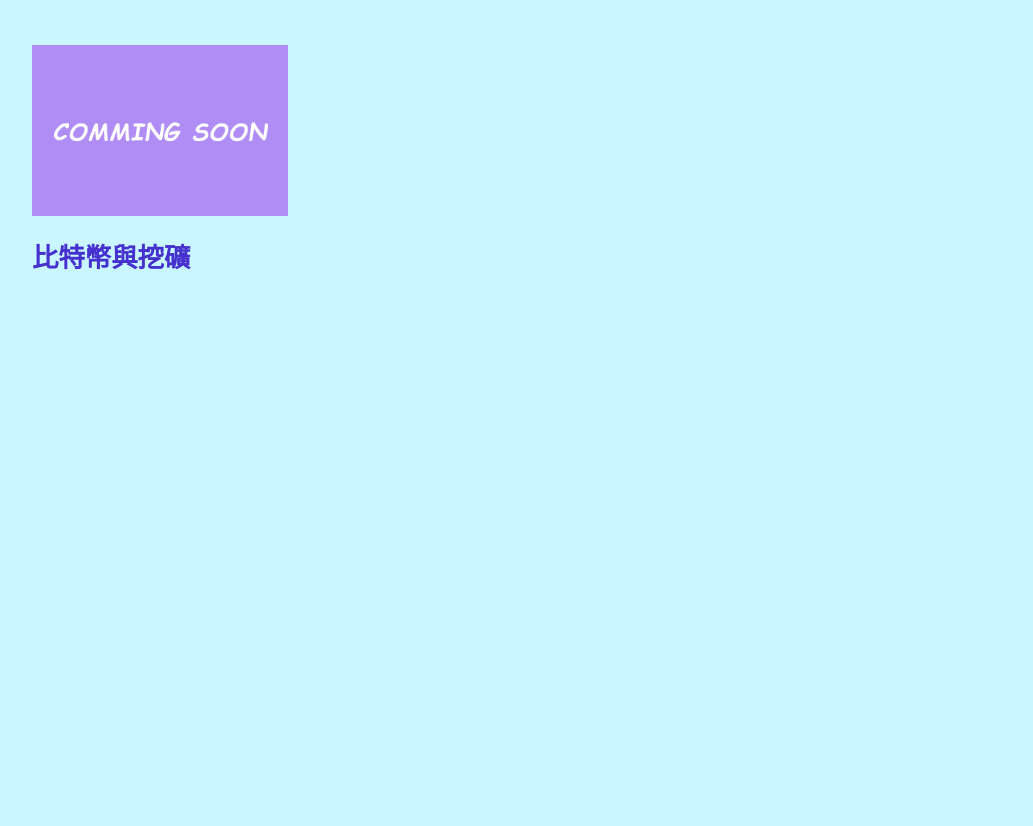
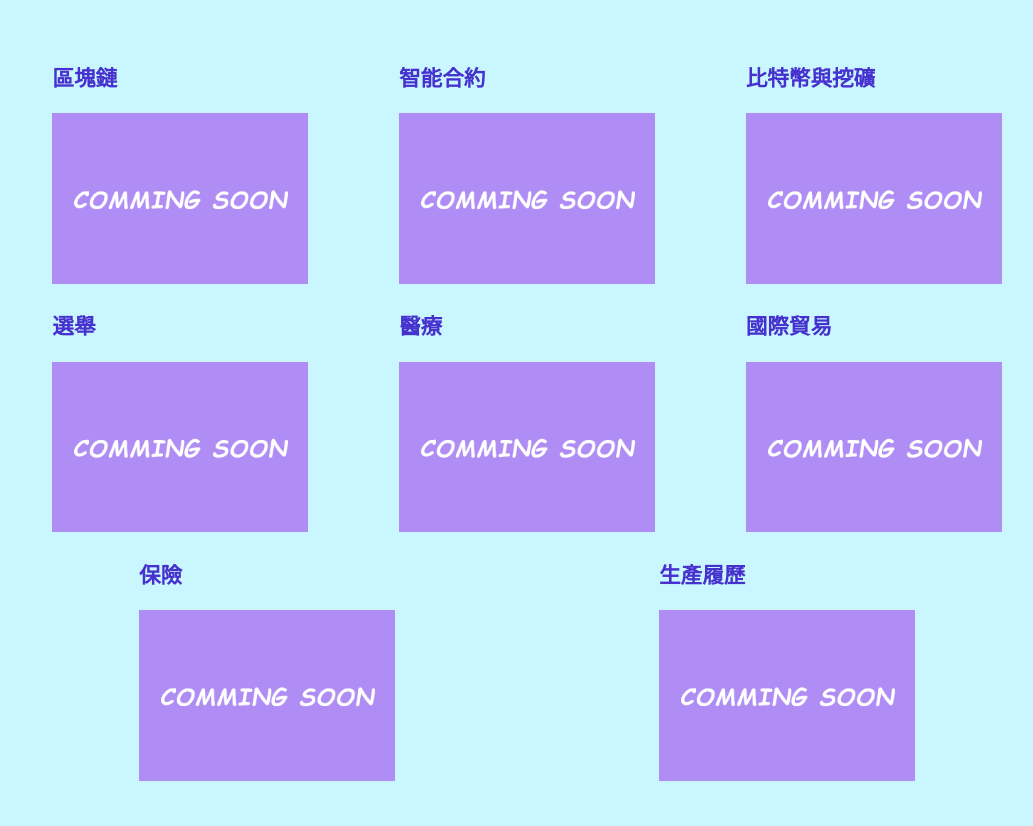
Before and after one commit to Uni1352/StoryHall, a PHP site: page /storyhall.php in a window 1280 px wide. Shown: the part 80-906 px from the top of the page, without its empty margins (113-1146 px from the left). Before the commit the page ends 350 px from the top, so only its background shows below. Run offline with PHP 8.4, Linux system fonts and the light colour scheme; the visitor is signed in with stand-in values (Sample User, id 1); some libraries are stand-ins or nearby versions.

Commit message:
modify storyhall.html to storyhall.php

```diff
--- a/about.html
+++ b/about.html
@@ -19,7 +19,7 @@
             <ul class="menu">
                 <li class="menu__item"><a href="./about.html">關於區塊鏈</a></li>
                 <li class="menu__item"><a href="./history.html">歷史回顧</a></li>
-                <li class="menu__item"><a href="#">行動故事館</a></li>
+                <li class="menu__item"><a href="./storyhall.php">行動故事館</a></li>
                 <li class="menu__item"><a href="./resource.html">學習資源</a></li>
                 <!-- <li class="menu__item"><a href="./download.html">下載專區</a></li> -->
                 <li class="menu__item"><a href="./login.php">登入</a></li>
@@ -259,7 +259,7 @@
         </div>
     </div>
     <script src="./stylesheets/js/tabs.js"></script>
-    <script src="./stylesheets/js/alert.js"></script>
+    <!-- <script src="./stylesheets/js/authentication.js"></script> -->
 </body>
 
 </html>
--- a/forget.php
+++ b/forget.php
@@ -19,7 +19,7 @@
             <ul class="menu">
                 <li class="menu__item"><a href="./about.html">關於區塊鏈</a></li>
                 <li class="menu__item"><a href="./history.html">歷史回顧</a></li>
-                <li class="menu__item"><a href="#">行動故事館</a></li>
+                <li class="menu__item"><a href="./storyhall.php">行動故事館</a></li>
                 <li class="menu__item"><a href="./resource.html">學習資源</a></li>
                 <!-- <li class="menu__item"><a href="./download.html">下載專區</a></li> -->
                 <li class="menu__item"><a href="./login.php">登入</a></li>
@@ -39,7 +39,6 @@
             </div>
         </div>
     </div>
-    <script src="./stylesheets/js/alert.js"></script>
 </body>
 
 </html>
--- a/history.html
+++ b/history.html
@@ -19,7 +19,7 @@
             <ul class="menu">
                 <li class="menu__item"><a href="./about.html">關於區塊鏈</a></li>
                 <li class="menu__item"><a href="./history.html">歷史回顧</a></li>
-                <li class="menu__item"><a href="#">行動故事館</a></li>
+                <li class="menu__item"><a href="./storyhall.php">行動故事館</a></li>
                 <li class="menu__item"><a href="./resource.html">學習資源</a></li>
                 <!-- <li class="menu__item"><a href="./download.html">下載專區</a></li> -->
                 <li class="menu__item"><a href="./login.php">登入</a></li>
@@ -482,7 +482,7 @@
         </div>
     </div>
     <script src="./stylesheets/js/timeline.js"></script>
-    <script src="./stylesheets/js/alert.js"></script>
+    <!-- <script src="./stylesheets/js/authentication.js"></script> -->
 </body>
 
 </html>
--- a/index.html
+++ b/index.html
@@ -42,7 +42,7 @@
         </div>
         <div class="container__item">
             <div class="container__item--round" id="storyhall">
-                <a href="#">
+                <a href="./storyhall.php">
                     <div>
                         <div class="container__image">
                             <img src="./images/index/storyhall.png" alt="storyhall">
@@ -64,7 +64,7 @@
                 </a>
             </div>
             <div class="container__item--round" id="member">
-                <a href="#">
+                <a href="./member.php">
                     <div>
                         <div class="container__image">
                             <img src="./images/index/member.png" alt="" style="width: 20vh">
@@ -75,7 +75,7 @@
             </div>
         </div>
     </div>
-    <script src="./stylesheets/js/alert.js"></script>
+    <!-- <script src="./stylesheets/js/authentication.js"></script> -->
 </body>
 
 </html>
--- a/register.php
+++ b/register.php
@@ -19,7 +19,7 @@
             <ul class="menu">
                 <li class="menu__item"><a href="./about.html">關於區塊鏈</a></li>
                 <li class="menu__item"><a href="./history.html">歷史回顧</a></li>
-                <li class="menu__item"><a href="#">行動故事館</a></li>
+                <li class="menu__item"><a href="./storyhall.php">行動故事館</a></li>
                 <li class="menu__item"><a href="./resource.html">學習資源</a></li>
                 <!-- <li class="menu__item"><a href="./download.html">下載專區</a></li> -->
                 <li class="menu__item"><a href="./login.php">登入</a></li>
--- a/resource.html
+++ b/resource.html
@@ -19,7 +19,7 @@
             <ul class="menu">
                 <li class="menu__item"><a href="./about.html">關於區塊鏈</a></li>
                 <li class="menu__item"><a href="./history.html">歷史回顧</a></li>
-                <li class="menu__item"><a href="#">行動故事館</a></li>
+                <li class="menu__item"><a href="./storyhall.php">行動故事館</a></li>
                 <li class="menu__item"><a href="./resource.html">學習資源</a></li>
                 <!-- <li class="menu__item"><a href="./download.html">下載專區</a></li> -->
                 <li class="menu__item"><a href="./login.php">登入</a></li>
@@ -49,7 +49,7 @@
                     target="_blank">區塊鏈技術指南</a></li>
         </ol>
     </div>
-    <script src="./stylesheets/js/alert.js"></script>
+    <!-- <script src="./stylesheets/js/authentication.js"></script> -->
 </body>
 
 </html>
--- a/result.html
+++ b/result.html
@@ -19,7 +19,7 @@
             <ul class="menu">
                 <li class="menu__item"><a href="./about.html">關於區塊鏈</a></li>
                 <li class="menu__item"><a href="./history.html">歷史回顧</a></li>
-                <li class="menu__item"><a href="./storyhall.html">行動故事館</a></li>
+                <li class="menu__item"><a href="./storyhall.php">行動故事館</a></li>
                 <li class="menu__item"><a href="./resource.html">學習資源</a></li>
                 <!-- <li class="menu__item"><a href="./download.html">下載專區</a></li> -->
                 <li class="menu__item"><a href="./login.php">登入</a></li>
--- a/storyhall.php
+++ b/storyhall.php
@@ -22,7 +22,7 @@
             <ul class="menu">
                 <li class="menu__item"><a href="./about.html">關於區塊鏈</a></li>
                 <li class="menu__item"><a href="./history.html">歷史回顧</a></li>
-                <li class="menu__item"><a href="./storyhall.html">行動故事館</a></li>
+                <li class="menu__item"><a href="./storyhall.php">行動故事館</a></li>
                 <li class="menu__item"><a href="./resource.html">學習資源</a></li>
                 <!-- <li class="menu__item"><a href="./download.html">下載專區</a></li> -->
                 <li class="menu__item"><a href="./login.php">登入</a></li>
@@ -37,80 +37,35 @@
         <div id="story">
             <div class="container__item">
             <div class="container__image"><img src="./images/Artboard – 2.png" alt=""></div>
-                    <h3 class="container__title">比特幣與挖礦</h3>
-                </div>
-                <!-- <a href="./test.html"><button id="story03">開始測驗</button></a> -->
-            </div>
-            <!-- <div class="container__item">
-                    <h3 class="container__title">比特幣與挖礦</h3>
-                    <video width="100%" controls>
-                        <source src="./media/BitcoinAndMining.mp4" type="video/mp4">
-                        Your browser does not suh3h3ort the video tag.
-                    </video>
-                    <a href="./test.html"><button id="story03">開始測驗</button></a>
-                </div> -->
-            <!-- <div class="container__item">
-                    <h3 class="container__title">區塊鏈</h3>
-                    <div class="container__image"><img src="./images/Artboard – 2.png" alt=""></div>
-                    <video width="100%" controls>
-                        <source src="./media/1.mp4" type="video/mp4">
-                        Your browser does not suh3h3ort the video tag.
-                    </video>
-                    <a href="./test.html"><button id="story01">開始測驗</button></a>
+            <h3 class="container__subtitle" style="color: rgb(70, 49, 206)">區塊鏈</h3>
         </div>
         <div class="container__item">
-                    <h3 class="container__title">智能合約</h3>
             <div class="container__image"><img src="./images/Artboard – 2.png" alt=""></div>
-                    <video width="100%" controls>
-                        <source src="./media/1.mp4" type="video/mp4">
-                        Your browser does not suh3h3ort the video tag.
-                    </video>
-                    <a href="./test.html"><button id="story02">開始測驗</button></a>
+            <h3 class="container__subtitle" style="color: rgb(70, 49, 206)">智能合約</h3>
         </div>
         <div class="container__item">
-                    <h3 class="container__title">選舉</h3>
             <div class="container__image"><img src="./images/Artboard – 2.png" alt=""></div>
-                    <video width="100%" controls>
-                        <source src="./media/1.mp4" type="video/mp4">
-                        Your browser does not suh3h3ort the video tag.
-                    </video>
-                    <a href="./test.html"><button id="story04">開始測驗</button></a>
+            <h3 class="container__subtitle" style="color: rgb(70, 49, 206)">比特幣與挖礦</h3>
         </div>
         <div class="container__item">
-                    <h3 class="container__title">醫療</h3>
             <div class="container__image"><img src="./images/Artboard – 2.png" alt=""></div>
-                    <video width="100%" controls>
-                        <source src="./media/1.mp4" type="video/mp4">
-                        Your browser does not suh3h3ort the video tag.
-                    </video>
-                    <a href="./test.html"><button id="story05">開始測驗</button></a>
+            <h3 class="container__subtitle" style="color: rgb(70, 49, 206)">選舉</h3>
         </div>
         <div class="container__item">
-                    <h3 class="container__title">國際貿易</h3>
             <div class="container__image"><img src="./images/Artboard – 2.png" alt=""></div>
-                    <video width="100%" controls>
-                        <source src="./media/1.mp4" type="video/mp4">
-                        Your browser does not suh3h3ort the video tag.
-                    </video>
-                    <a href="./test.html"><button id="story06">開始測驗</button></a>
+            <h3 class="container__subtitle" style="color: rgb(70, 49, 206)">醫療</h3>
         </div>
         <div class="container__item">
-                    <h3 class="container__title">保險</h3>
             <div class="container__image"><img src="./images/Artboard – 2.png" alt=""></div>
-                    <video width="100%" controls>
-                        <source src="./media/1.mp4" type="video/mp4">
-                        Your browser does not suh3h3ort the video tag.
-                    </video>
-                    <a href="./test.html"><button id="story07">開始測驗</button></a>
+            <h3 class="container__subtitle" style="color: rgb(70, 49, 206)">國際貿易</h3>
         </div>
         <div class="container__item">
-                    <h3 class="container__title">生產履歷</h3>
-                    <video width="100%" controls>
-                        <source src="./media/Traceability.mp4" type="video/mp4">
-                        Your browser does not suh3h3ort the video tag.
-                    </video>
-                    <a href="./test.html"><button id="story08">開始測驗</button></a>
-                </div> -->
+            <div class="container__image"><img src="./images/Artboard – 2.png" alt=""></div>
+            <h3 class="container__subtitle" style="color: rgb(70, 49, 206)">保險</h3>
+        </div>
+        <div class="container__item">
+            <div class="container__image"><img src="./images/Artboard – 2.png" alt=""></div>
+            <h3 class="container__subtitle" style="color: rgb(70, 49, 206)">生產履歷</h3>
         </div>
     </div>
     <?php
--- a/stylesheets/css/style.css
+++ b/stylesheets/css/style.css
@@ -240,8 +240,8 @@ header a:hover {
 }
 
 #story>.container__item {
-    justify-content: flex-start;
-    margin: 0px 20px;
+    flex-flow: column-reverse;
+    justify-content: space-around;
 }
 
 #story>.container__item img {
--- a/test.html
+++ b/test.html
@@ -19,7 +19,7 @@
             <ul class="menu">
                 <li class="menu__item"><a href="./about.html">關於區塊鏈</a></li>
                 <li class="menu__item"><a href="./history.html">歷史回顧</a></li>
-                <li class="menu__item"><a href="./storyhall.html">行動故事館</a></li>
+                <li class="menu__item"><a href="./storyhall.php">行動故事館</a></li>
                 <li class="menu__item"><a href="./resource.html">學習資源</a></li>
                 <!-- <li class="menu__item"><a href="./download.html">下載專區</a></li> -->
                 <li class="menu__item"><a href="./login.php">登入</a></li>
```
Also changed, not shown: login.php (+4 -4 lines), storyhall.html (deleted, +0 -112 lines), member.php (renamed from member.html), stylesheets/js/authentication.js (renamed from stylesheets/js/alert.js). Lines whose indentation alone changed are shown as unchanged.
